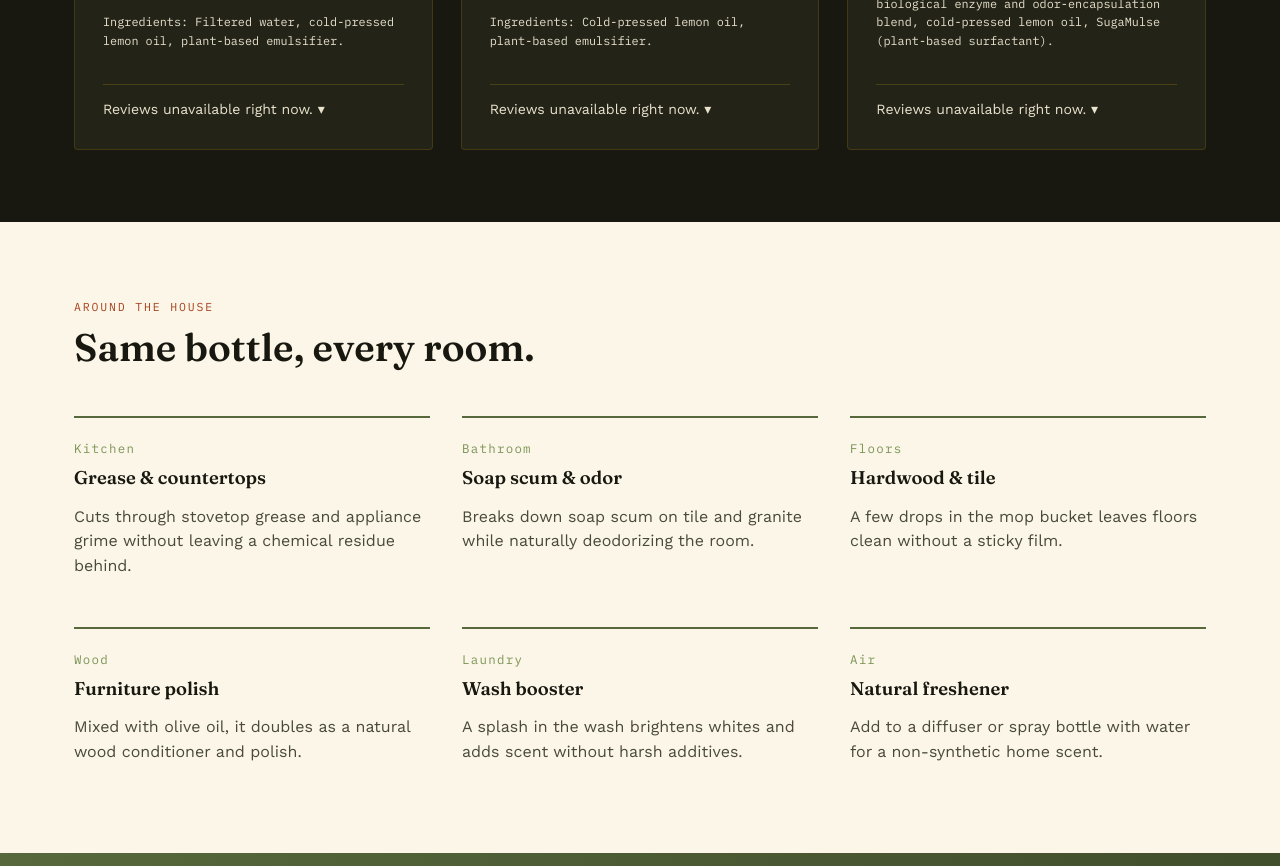
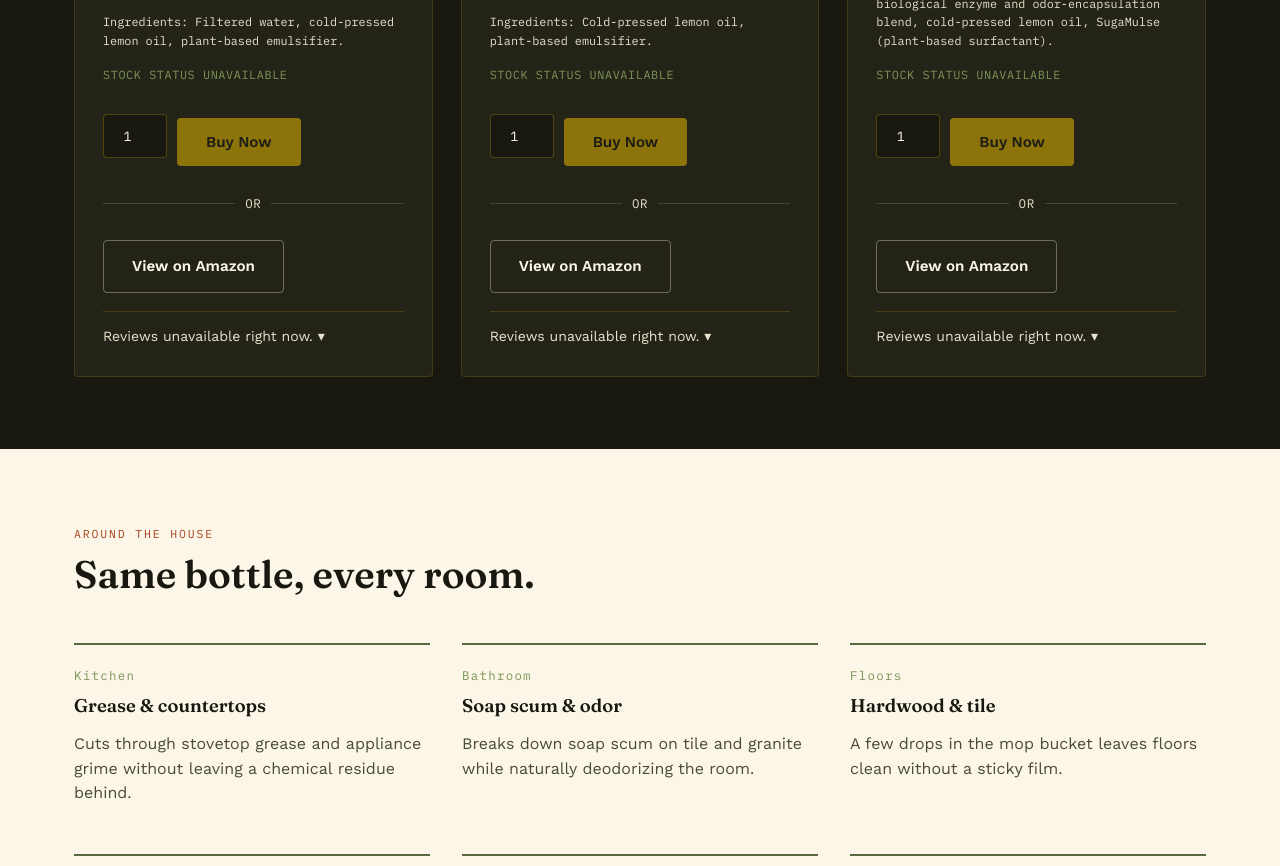
Before and after one commit to CleanCrusader/lolemons.github.io, a website: page products.html in a window 1280 px wide. Shown: the part 1333-2199 px from the top of the page. Drawn offline with nearby package versions, Linux system fonts and the light colour scheme; no server answers.

Commit message:
Re-enable Buy Now and View on Amazon on products.html
Removing the comment-wrapper put in place earlier while finishing the
checkout/fulfillment/shipping-speed work. Ordering is now live on main.

```diff
--- a/products.html
+++ b/products.html
@@ -121,9 +121,6 @@
           <li>Scented with real lemon oil, not a synthetic fragrance</li>
         </ul>
         <p style="font-family: var(--font-mono); font-size: 0.74rem; color: var(--cream-dim); margin: 0 0 16px;">Ingredients: Filtered water, cold-pressed lemon oil, plant-based emulsifier.</p>
-        <!-- Purchasing temporarily offline until live launch — restore by
-             removing this comment wrapper (and re-adding js/buy.js below). -->
-        <!--
         <span class="stock-badge" data-stock-badge>Checking stock…</span>
         <div class="buy-widget">
           <input type="number" min="1" max="10" value="1" aria-label="Quantity" data-buy-qty>
@@ -132,7 +129,6 @@
         </div>
         <div class="purchase-divider">or</div>
         <a href="https://www.amazon.com/dp/B0DF5Y13MZ" class="btn btn-ghost">View on Amazon</a>
-        -->
 
         <details class="reviews-panel" data-reviews-panel="FV-LNLR-DPRX">
           <summary><span data-reviews-summary>Loading reviews…</span></summary>
@@ -166,9 +162,6 @@
           <li>No added water — you control how far it stretches</li>
         </ul>
         <p style="font-family: var(--font-mono); font-size: 0.74rem; color: var(--cream-dim); margin: 0 0 16px;">Ingredients: Cold-pressed lemon oil, plant-based emulsifier.</p>
-        <!-- Purchasing temporarily offline until live launch — restore by
-             removing this comment wrapper (and re-adding js/buy.js below). -->
-        <!--
         <span class="stock-badge" data-stock-badge>Checking stock…</span>
         <div class="buy-widget">
           <input type="number" min="1" max="10" value="1" aria-label="Quantity" data-buy-qty>
@@ -177,7 +170,6 @@
         </div>
         <div class="purchase-divider">or</div>
         <a href="https://www.amazon.com/dp/B0C14RYXK2" class="btn btn-ghost">View on Amazon</a>
-        -->
 
         <details class="reviews-panel" data-reviews-panel="IT-3U6C-E8HZ">
           <summary><span data-reviews-summary>Loading reviews…</span></summary>
@@ -211,9 +203,6 @@
           <li>Safe for carpet, hardwood, fabric, and turf</li>
         </ul>
         <p style="font-family: var(--font-mono); font-size: 0.74rem; color: var(--cream-dim); margin: 0 0 16px;">Ingredients: Filtered water, advanced biological enzyme and odor-encapsulation blend, cold-pressed lemon oil, SugaMulse (plant-based surfactant).</p>
-        <!-- Purchasing temporarily offline until live launch — restore by
-             removing this comment wrapper (and re-adding js/buy.js below). -->
-        <!--
         <span class="stock-badge" data-stock-badge>Checking stock…</span>
         <div class="buy-widget">
           <input type="number" min="1" max="10" value="1" aria-label="Quantity" data-buy-qty>
@@ -222,7 +211,6 @@
         </div>
         <div class="purchase-divider">or</div>
         <a href="https://www.amazon.com/dp/B08JQFG63X" class="btn btn-ghost">View on Amazon</a>
-        -->
 
         <details class="reviews-panel" data-reviews-panel="LOL1A">
           <summary><span data-reviews-summary>Loading reviews…</span></summary>
@@ -354,6 +342,7 @@
 
 <script src="js/main.js"></script>
 <script src="js/subscribe.js"></script>
+<script src="js/buy.js"></script>
 <script src="js/reviews.js"></script>
 </body>
 </html>
```
